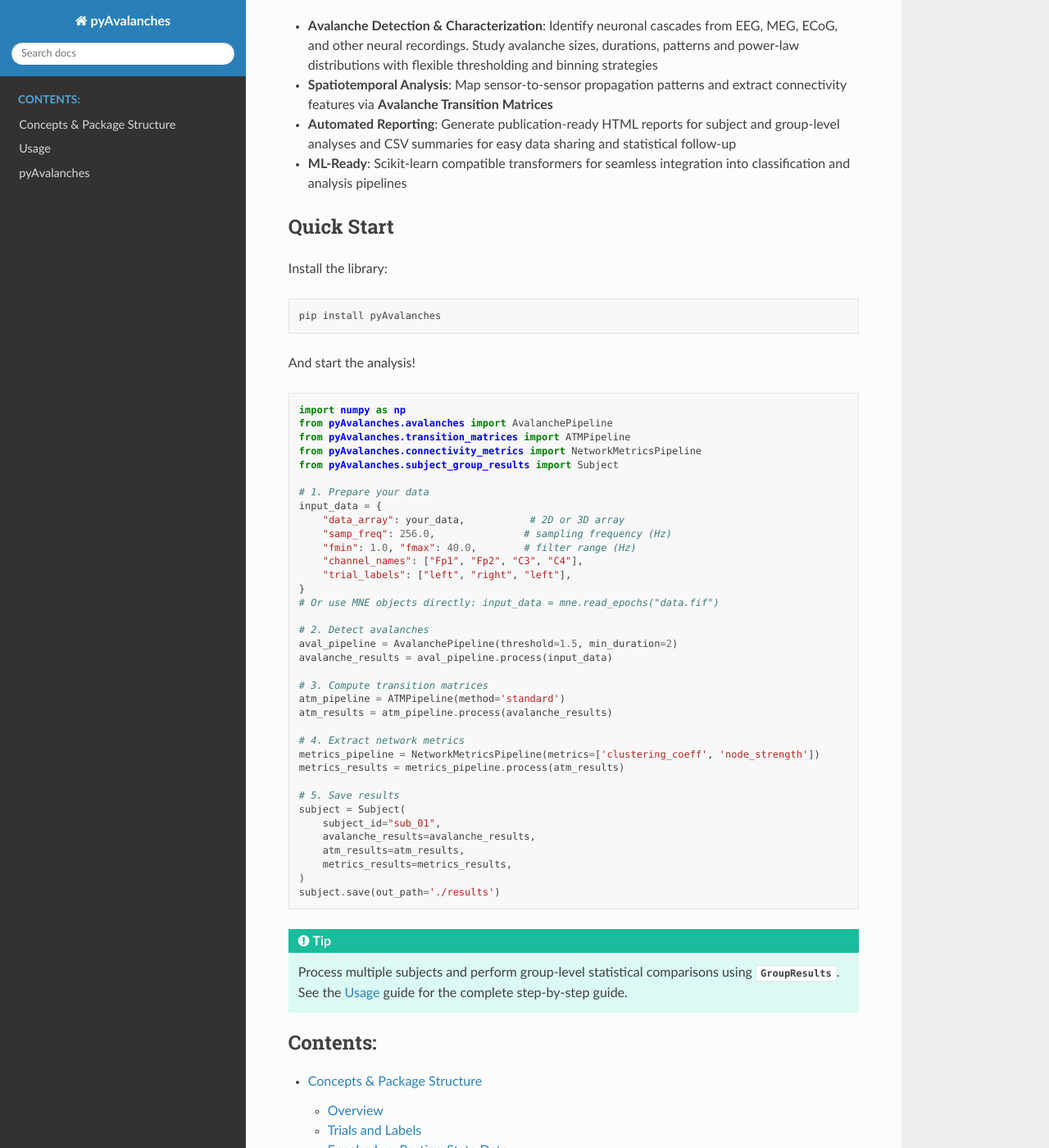
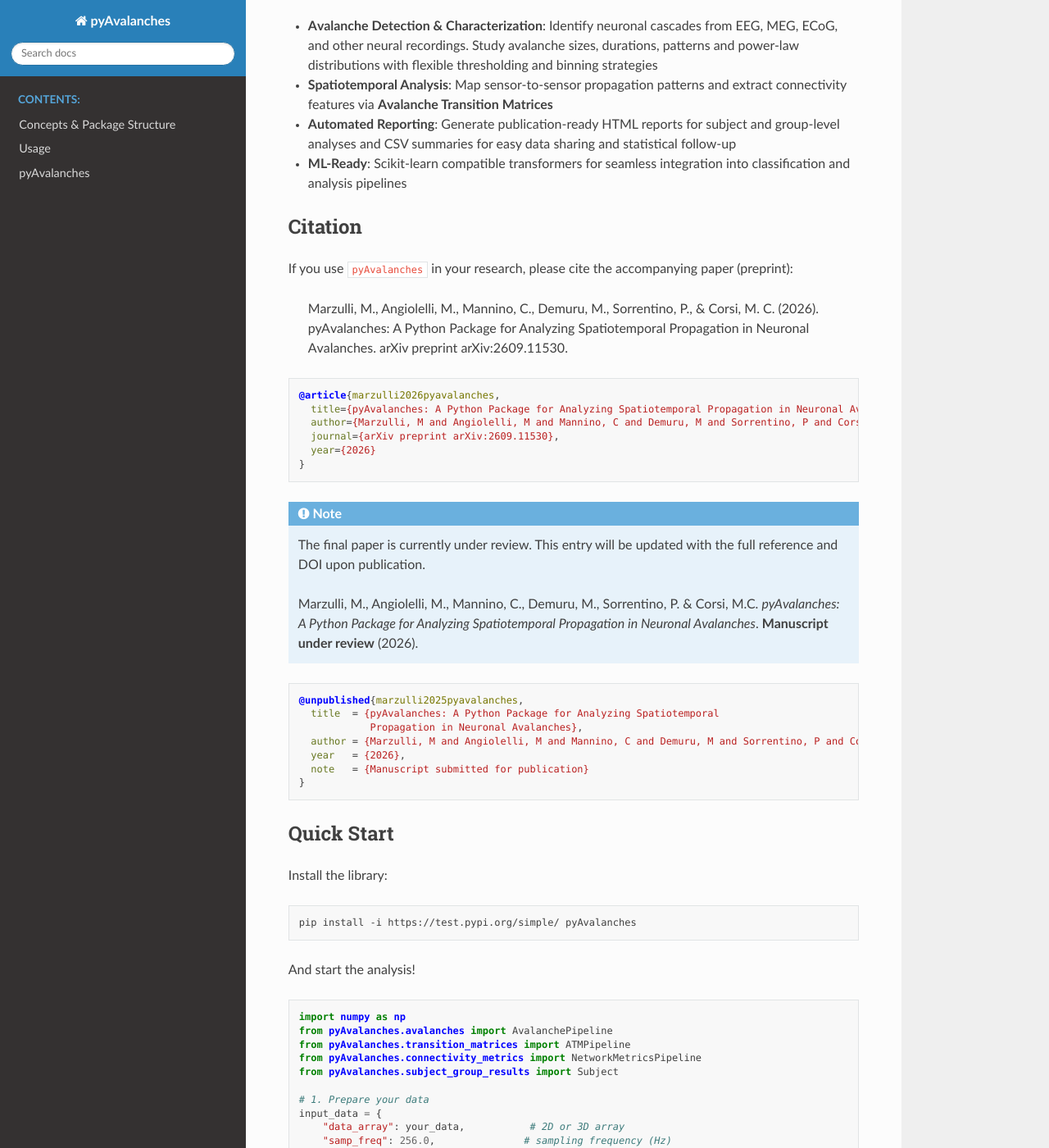
Before and after one commit to morgane-marz/pyAvalanches, a Sphinx documentation site: the page built from docs/index.rst, in a window 1280 px wide and 1400 px high, scrolled down 530 px. Shown: the whole window at 82% size. Built offline with Sphinx 7.4.7 and the Read the Docs theme 3.1.0, drawn with Linux system fonts in a browser that asks for light colours; pages that are not in the unit, such as notebooks, are missing from menus.

Commit message:
updated doc and installation

```diff
--- a/docs/conf.py
+++ b/docs/conf.py
@@ -14,7 +14,7 @@
 project = 'pyAvalanches'
 copyright = '2026, Morgane Marzulli'
 author = 'Morgane Marzulli'
-release = '1.0.0'
+release = '0.1.0'
 
 # -- General configuration ---------------------------------------------------
 # https://www.sphinx-doc.org/en/master/usage/configuration.html#general-configuration
--- a/docs/index.rst
+++ b/docs/index.rst
@@ -28,14 +28,53 @@
 - **Automated Reporting**: Generate publication-ready HTML reports for subject and group-level analyses and CSV summaries for easy data sharing and statistical follow-up
 - **ML-Ready**: Scikit-learn compatible transformers for seamless integration into classification and analysis pipelines
 
+Citation
+-----------
+
+If you use ``pyAvalanches`` in your research, please cite the accompanying
+paper (preprint):
+
+   Marzulli, M., Angiolelli, M., Mannino, C., Demuru, M., Sorrentino, P., &
+   Corsi, M. C. (2026). pyAvalanches: A Python Package for Analyzing
+   Spatiotemporal Propagation in Neuronal Avalanches. arXiv preprint
+   arXiv:2609.11530.
+
+.. code-block:: bibtex
+
+   @article{marzulli2026pyavalanches,
+     title={pyAvalanches: A Python Package for Analyzing Spatiotemporal Propagation in Neuronal Avalanches},
+     author={Marzulli, M and Angiolelli, M and Mannino, C and Demuru, M and Sorrentino, P and Corsi, M-C},
+     journal={arXiv preprint arXiv:2609.11530},
+     year={2026}
+   }
+
+.. note::
+
+   The final paper is currently under review. This entry will be updated with
+   the full reference and DOI upon publication.
+
+   Marzulli, M., Angiolelli, M., Mannino, C., Demuru, M., Sorrentino, P. &
+   Corsi, M.C. *pyAvalanches: A Python Package for Analyzing Spatiotemporal
+   Propagation in Neuronal Avalanches*. **Manuscript under review** (2026).
+
+.. code-block:: bibtex
+
+   @unpublished{marzulli2025pyavalanches,
+     title  = {pyAvalanches: A Python Package for Analyzing Spatiotemporal
+               Propagation in Neuronal Avalanches},
+     author = {Marzulli, M and Angiolelli, M and Mannino, C and Demuru, M and Sorrentino, P and Corsi, M-C},
+     year   = {2026},
+     note   = {Manuscript submitted for publication}
+   }
+
 Quick Start
------------
+------------
 
 Install the library:
 
 .. code-block:: bash
 
-   pip install pyAvalanches
+   pip install -i https://test.pypi.org/simple/ pyAvalanches
 
 And start the analysis!
 
--- a/docs/usage.rst
+++ b/docs/usage.rst
@@ -10,7 +10,7 @@
 
 .. code-block:: console
 
-   (.venv) $ pip install pyAvalanches
+   (.venv) $ pip install -i https://test.pypi.org/simple/ pyAvalanches
 
 Basic Workflow
 --------------
--- a/pyproject.toml
+++ b/pyproject.toml
@@ -4,7 +4,7 @@
 
 [project]
 name = "pyAvalanches"
-version = "0.1.2"
+version = "0.1.3"
 description = "A Python library for detecting, analyzing, and characterizing neuronal avalanches."
 readme = "README.md"
 license = { file = "LICENSE" }
```
Also changed, not shown: other parts of docs/usage.rst (+1 -1 lines), README.md (+4 -4 lines).
